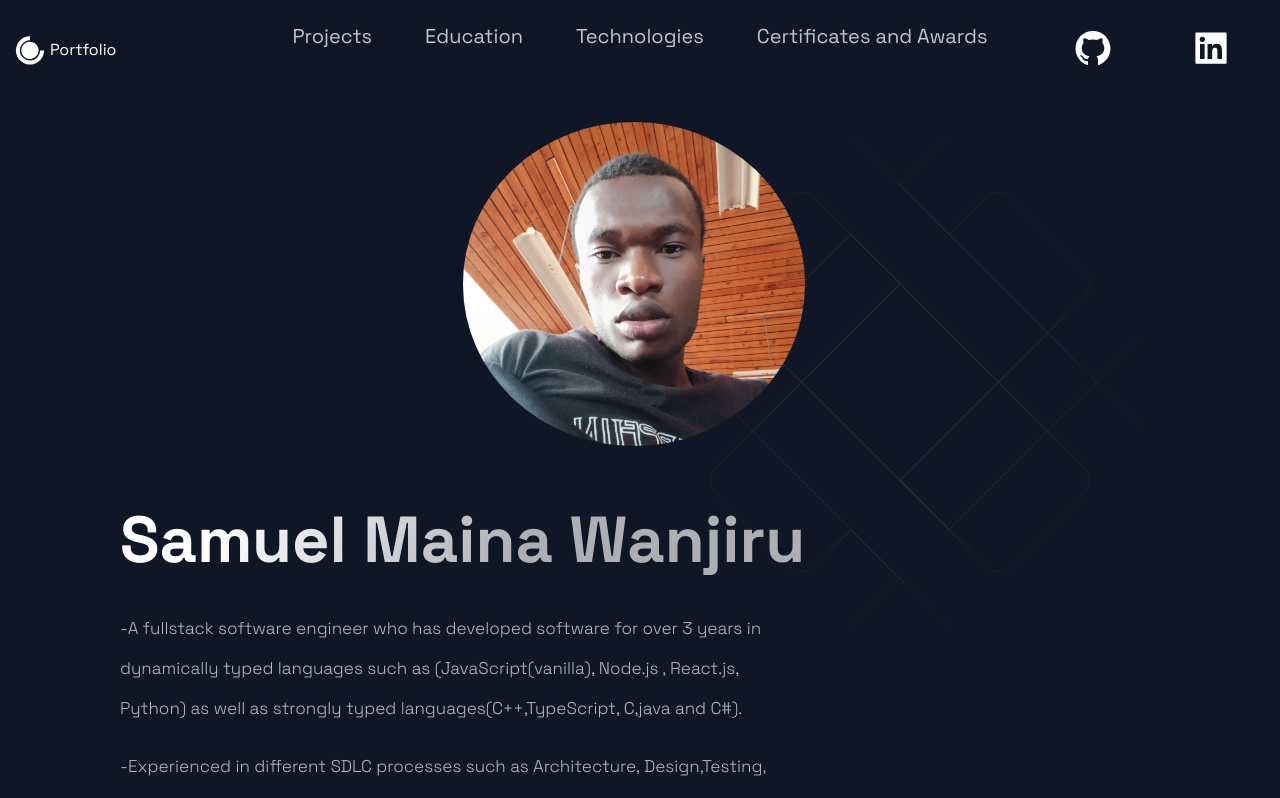
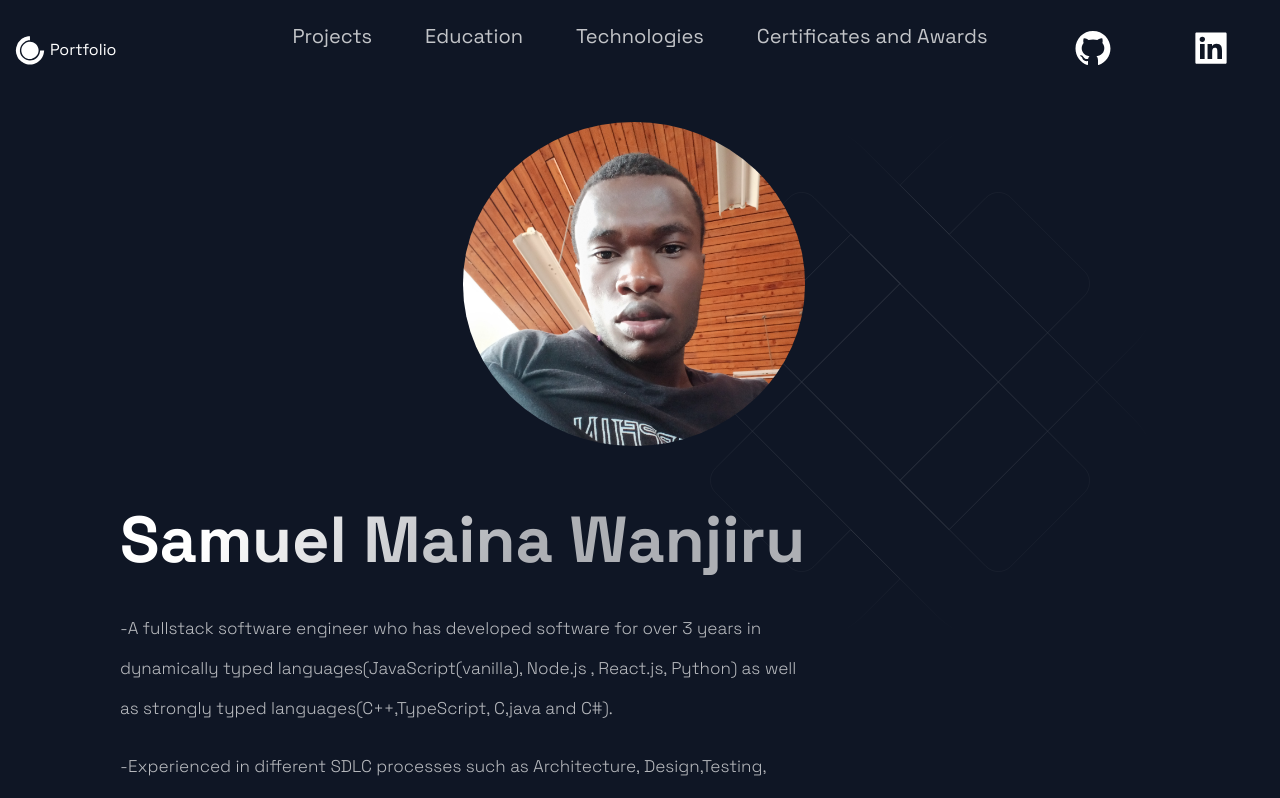
Before and after one commit to samuelmaina/portifolio, a Next.js app: page / in a window 1280 px wide. Shown: the top 798 px of the page. Built offline with nearby package versions, Linux system fonts and the light colour scheme.

Commit message:
Corrected readability errors

```diff
--- a/src/components/Hero/Hero.js
+++ b/src/components/Hero/Hero.js
@@ -17,9 +17,9 @@ const Hero = (props) => (
         </SectionTitle>
         <SectionText>
           -A fullstack software engineer who has developed software for over 3
-          years in dynamically typed languages such as (JavaScript(vanilla),
-          Node.js , React.js, Python) as well as strongly typed
-          languages(C++,TypeScript, C,java and C#).
+          years in dynamically typed languages(JavaScript(vanilla), Node.js ,
+          React.js, Python) as well as strongly typed languages(C++,TypeScript,
+          C,java and C#).
         </SectionText>
         <SectionText>
           -Experienced in different SDLC processes such as Architecture,
```
